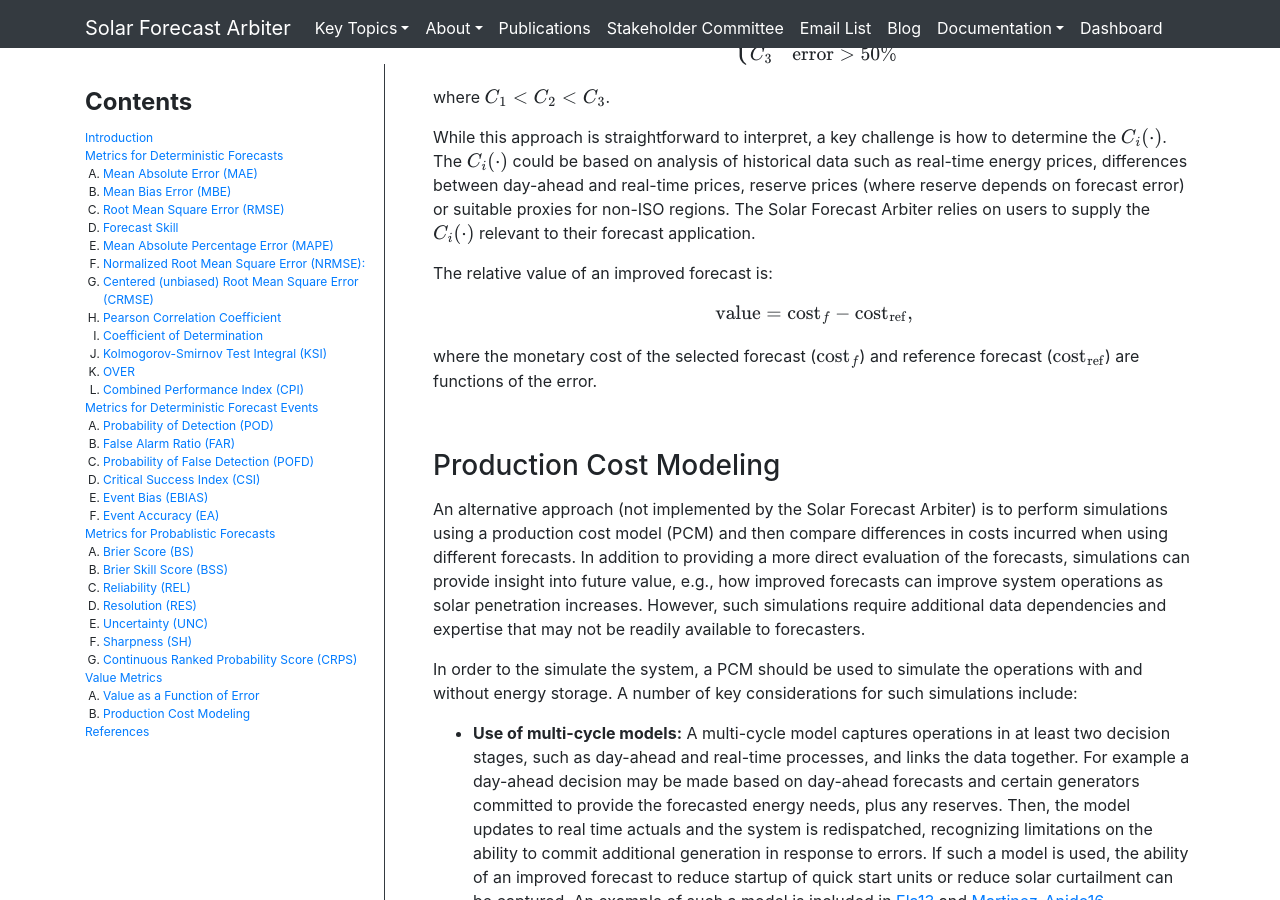
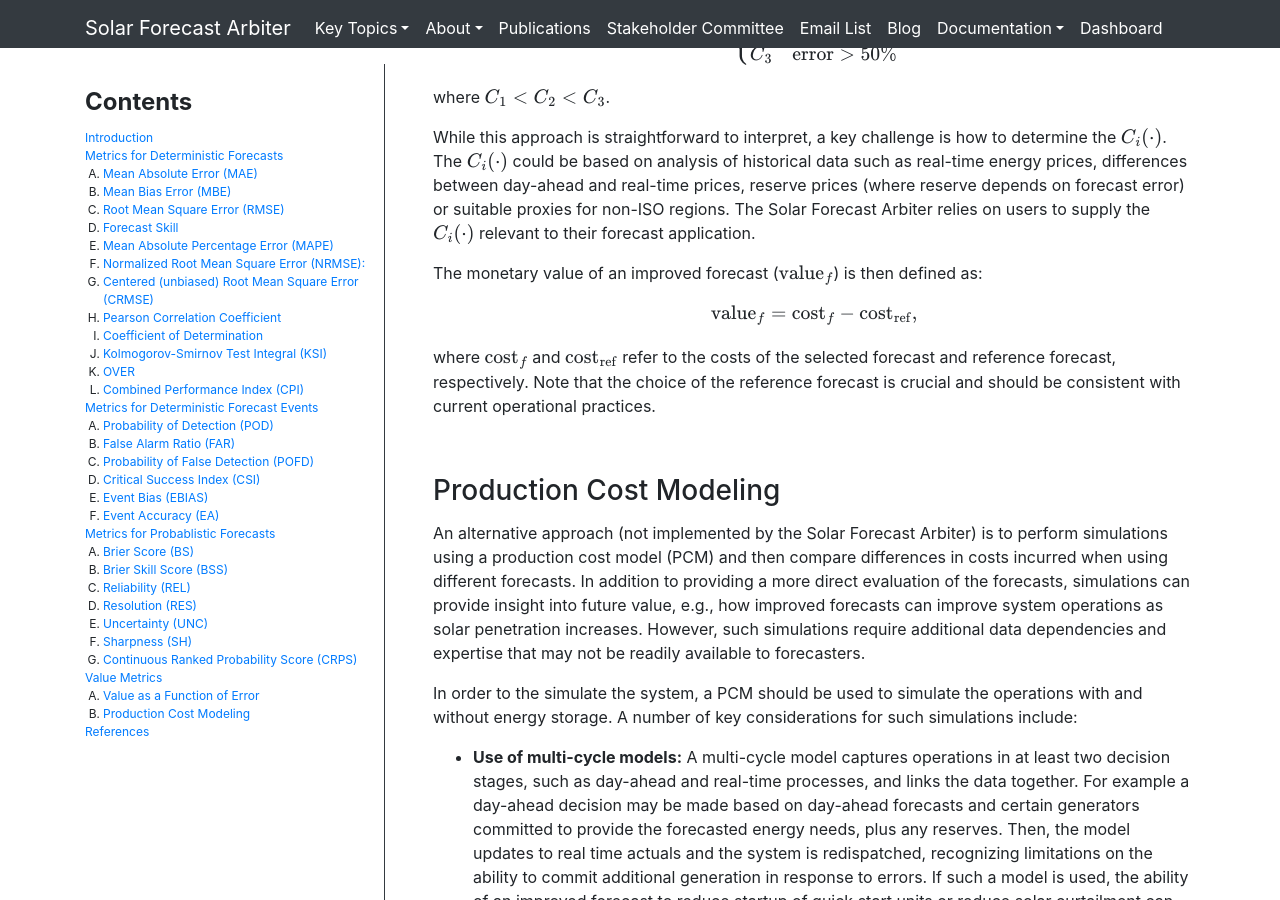
Before and after one commit to SolarArbiter/SolarArbiter.github.io, a Jekyll site: the page built from metrics.md, in a window 1280 px wide and 900 px high, scrolled down 9809 px. Built offline with Jekyll 4.4.1, drawn with Linux system fonts in a browser that asks for light colours; formulas are drawn with MathJax 3; our own code applies the rules of GitHub Pages for plain Markdown files.

Commit message:
metrics: cost: minor tweaking of value phrasing

```diff
--- a/metrics.md
+++ b/metrics.md
@@ -331,11 +331,11 @@ where $$ C_1 < C_2 < C_3 $$.
 
 While this approach is straightforward to interpret, a key challenge is how to determine the $$ C_i(\cdot) $$. The $$ C_i(\cdot) $$ could be based on analysis of historical data such as real-time energy prices, differences between day-ahead and real-time prices, reserve prices (where reserve depends on forecast error) or suitable proxies for non-ISO regions. The Solar Forecast Arbiter relies on users to supply the $$ C_i(\cdot) $$ relevant to their forecast application.
 
-The relative value of an improved forecast is:
+The monetary value of an improved forecast ($$ \text{value}_f $$) is then defined as:
 
-$$ \text{value} = \text{cost}_{f} - \text{cost}_{\text{ref}}, $$
+$$ \text{value}_f = \text{cost}_{f} - \text{cost}_{\text{ref}}, $$
 
-where the monetary cost of the selected forecast ($$ \text{cost}_f $$) and reference forecast ($$ \text{cost}_{\text{ref}} $$) are functions of the error.
+where $$ \text{cost}_f $$ and $$ \text{cost}_{\text{ref}} $$ refer to the costs of the selected forecast and reference forecast, respectively. Note that the choice of the reference forecast is crucial and should be consistent with current operational practices.
 
 
 ### Production Cost Modeling
```
